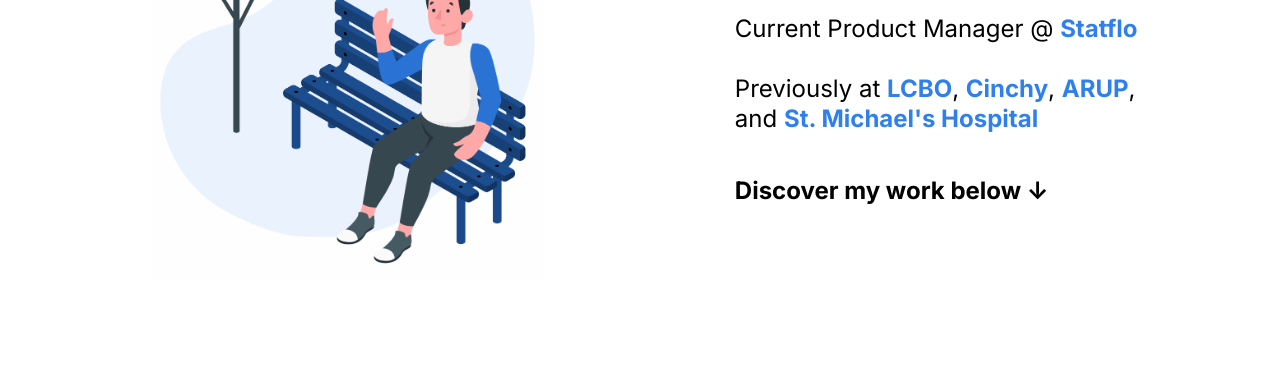
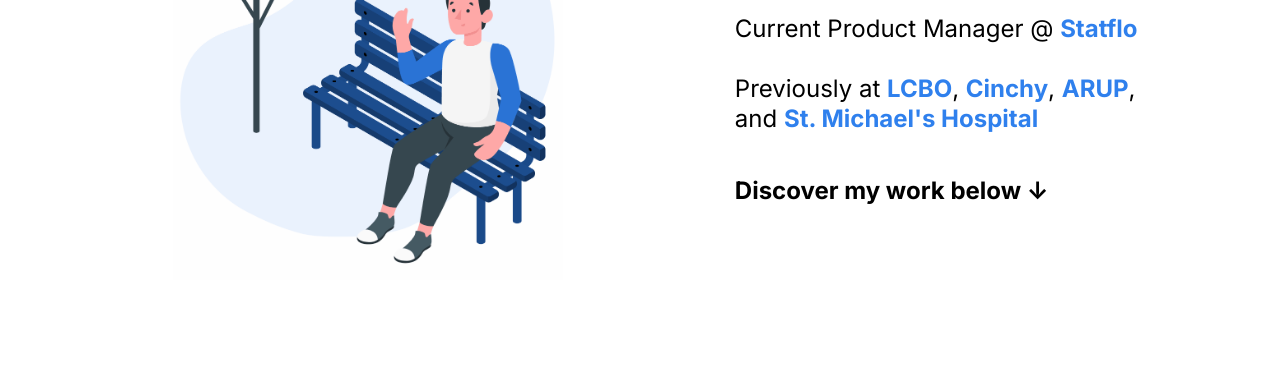
Before and after one commit to NickYuBME/Portfolio, a plain HTML site: page index.html in a window 1280 px wide. Shown: the part 273-649 px from the top of the page. Drawn offline with Linux system fonts and the light colour scheme.

Commit message:
Update index.html

```diff
--- a/index.html
+++ b/index.html
@@ -42,7 +42,7 @@
     <main>
         <div class="container-med">
 
-            <img src="images/Online.gif" alt="Vector Illustration of Nick Yu" style="width:35%; margin: 5px 70px;">
+            <img src="images/Online.gif" alt="Vector Illustration of Nick Yu" style="width:35%; margin: 5px 90px;">
 
             <div class="top-right">
                 <h1 class="h1-large"><b>Hello, I'm Nick!</b>
```
